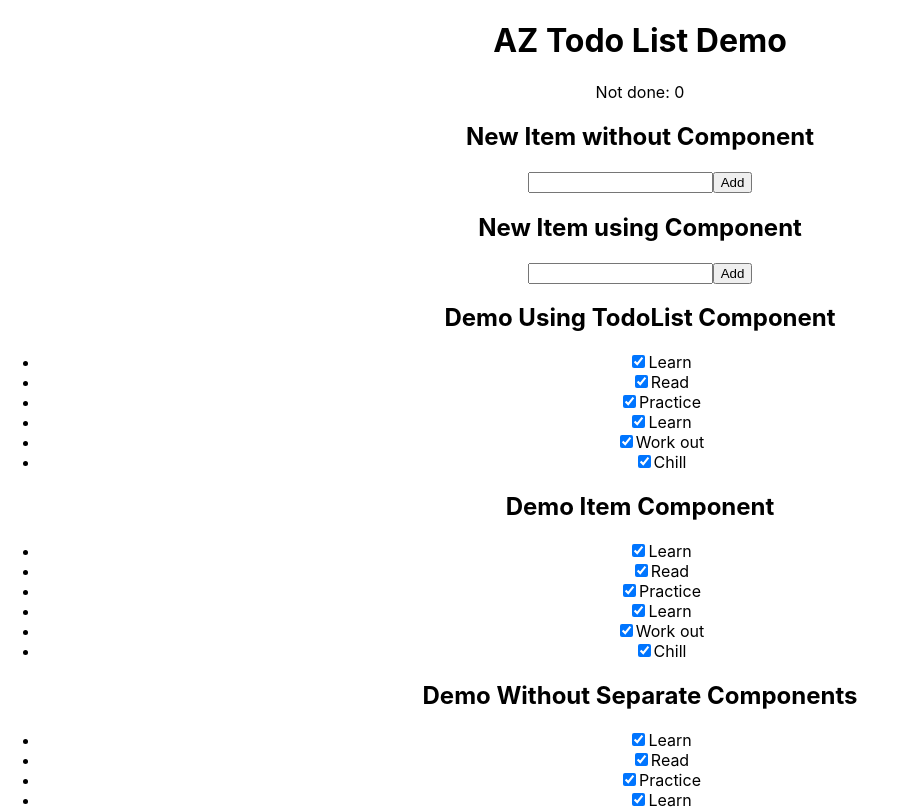
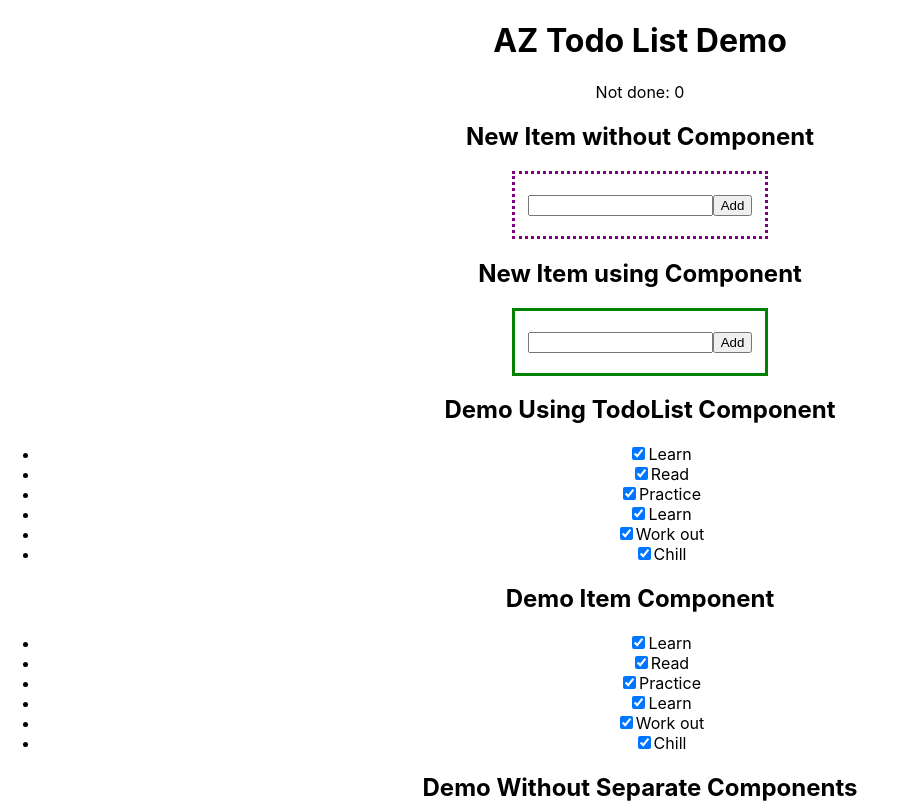
Before and after one commit to azzhong/learn-react, a React (Create React App) app in the folder az-todo-demo/: page / in a window 1280 px wide. Shown: the top 809 px of the page, without its empty margins (0-897 px from the left). Built offline with nearby package versions, Linux system fonts and the light colour scheme.

Commit message:
Added some css style

```diff
--- a/az-todo-demo/src/App.css
+++ b/az-todo-demo/src/App.css
@@ -36,3 +36,21 @@
     transform: rotate(360deg);
   }
 }
+
+/* customized */
+
+body {
+  /* font-family: 'Open Sans', sans-serif */
+}
+
+.new_item_1 {
+  border-style: dotted;
+  border-color: purple;
+  padding-top: 20px;
+  padding-bottom: 20px;
+  /* width: 70%; */
+  width: 250px;
+  /* center the element */
+  /* https://www.w3schools.com/css/css_margin.asp */
+  margin: auto;
+}
--- a/az-todo-demo/src/App.js
+++ b/az-todo-demo/src/App.js
@@ -65,7 +65,7 @@ function App() {
       <div>Not done: {notDone}</div>
 
       <h2>New Item without Component</h2>
-      <div>
+      <div class='new_item_1'>
         <input onChange={itemChangedFunc} type='text' value={item}></input>
         <button onClick={addClickedFunc}>Add</button>
       </div>
--- /dev/null
+++ b/az-todo-demo/src/NewItem.css
@@ -0,0 +1,9 @@
+
+.new_item_component {
+  border-style: solid;
+  border-color: green;
+  padding-top: 20px;
+  padding-bottom: 20px;
+  width: 250px;
+  margin: auto;
+}
--- a/az-todo-demo/src/NewItem.js
+++ b/az-todo-demo/src/NewItem.js
@@ -1,4 +1,5 @@
 import { useState } from "react";
+import './NewItem.css';
 
 // addItemFunc is a function passed in from the main App
 // to the component
@@ -22,7 +23,7 @@ const NewItem = ({addItemFunc}) => {
     }
 
     return (
-        <div>
+        <div class='new_item_component'>
             <input
                 type='text'
                 onChange={itemChangedFunc}
```
